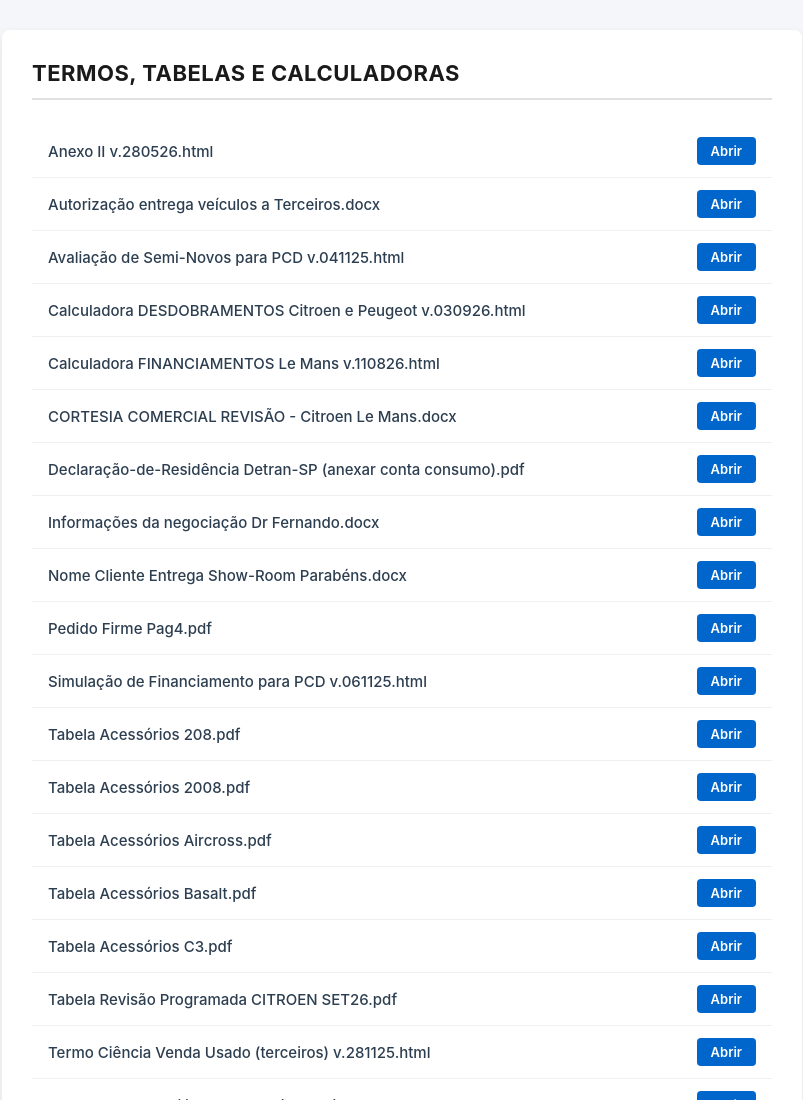
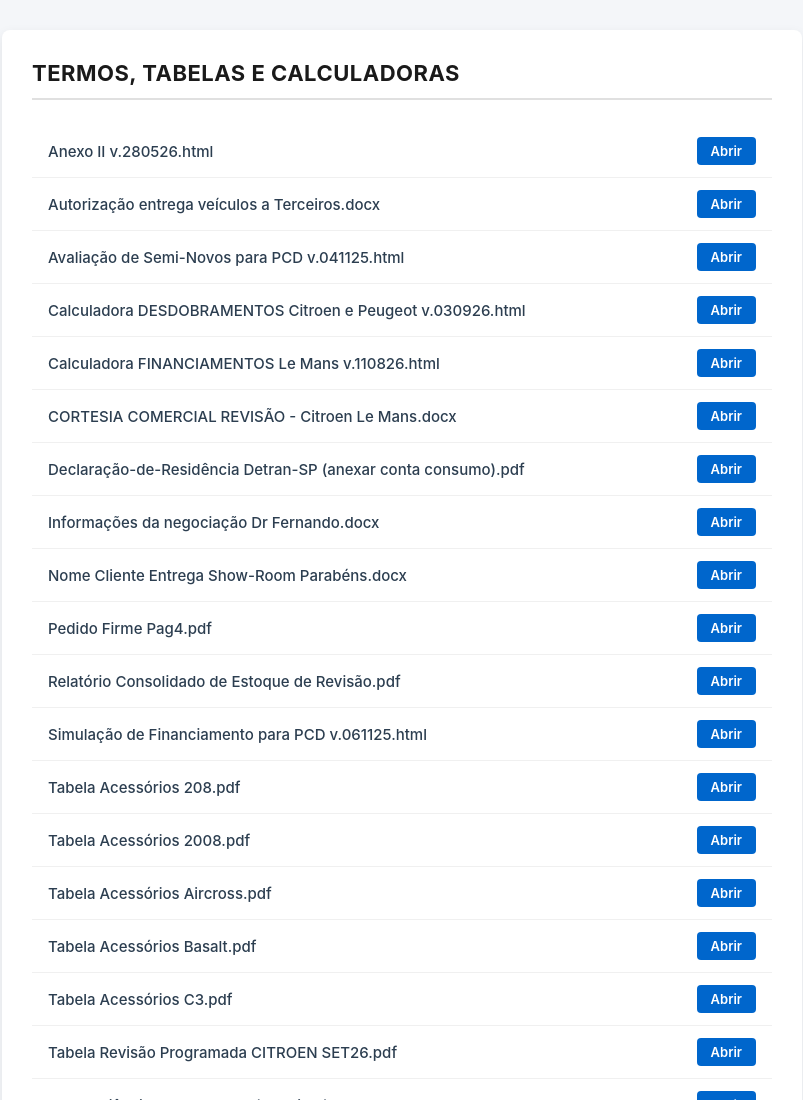
Before and after one commit to irineuraiser/termos-e-calculadoras, a plain HTML site: page index.html in a window 1280 px wide. Shown: the top 1100 px of the page, without its empty margins (238-1041 px from the left). Drawn offline with Linux system fonts and the light colour scheme.

Commit message:
Add 'Relatório Consolidado de Estoque de Revisão.pdf' to list

```diff
--- a/index.html
+++ b/index.html
@@ -116,6 +116,7 @@
             { name: "Informações da negociação Dr Fernando.docx" },
             { name: "Nome Cliente Entrega Show-Room Parabéns.docx" },
             { name: "Pedido Firme Pag4.pdf" },
+            { name: "Relatório Consolidado de Estoque de Revisão.pdf" },
             { name: "Simulação de Financiamento para PCD v.061125.html" },
             { name: "Tabela Acessórios 208.pdf" },
             { name: "Tabela Acessórios 2008.pdf" },
```
